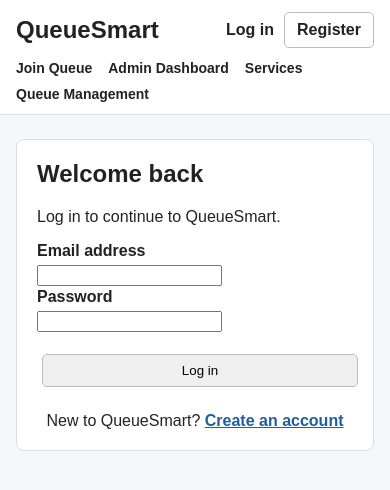
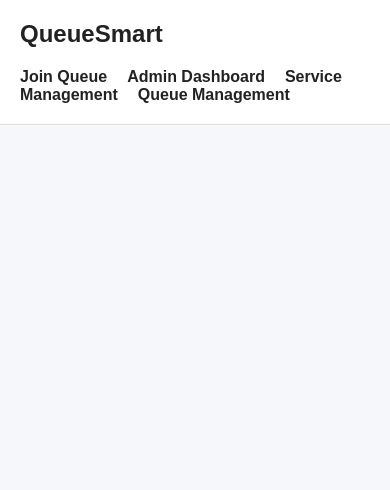
Before and after one commit to Aldahiree/QueueSmart, a React app in the folder frontend/: page /login in a window 390 px wide. Shown: the top 490 px of the page. Built offline with nearby package versions, Linux system fonts and the light colour scheme; the HTML template or start-up script is replaced by a standard one.

Commit message:
Solved Conflict

```diff
--- a/frontend/src/App.css
+++ b/frontend/src/App.css
@@ -2,85 +2,25 @@
   min-height: 100vh;
 }
 
-.app-shell {
-  min-height: 100vh;
-  display: flex;
-  flex-direction: column;
-}
-
 .navbar {
   background-color: white;
+  padding: 20px;
   border-bottom: 1px solid #ddd;
 }
 
-.navbar-inner {
-  max-width: 1060px;
-  min-height: 72px;
-  margin: auto;
-  padding: 12px 30px;
-  display: flex;
-  align-items: center;
-  justify-content: space-between;
-  gap: 18px;
-}
-
-.navbar-brand {
-  color: #222;
-  text-decoration: none;
-  white-space: nowrap;
-}
-
-.navbar-brand h2 {
-  margin: 0;
-}
-
-.navbar-links,
-.navbar-account {
-  display: flex;
-  align-items: center;
-  gap: 16px;
+.navbar h2 {
+  margin-top: 0;
 }
 
 .navbar a {
+  margin-right: 20px;
   color: #222;
   text-decoration: none;
   font-weight: bold;
 }
 
-.navbar-links a:hover,
-.navbar-links a.active,
-.navbar-login:hover {
+.navbar a:hover {
   text-decoration: underline;
-}
-
-.navbar-account {
-  white-space: nowrap;
-}
-
-.navbar-user {
-  color: #555;
-  font-size: 14px;
-}
-
-.navbar .navbar-action,
-.navbar-register {
-  padding: 8px 12px;
-  border: 1px solid #bbb;
-  border-radius: 5px;
-  background: white;
-  color: #222;
-  font: inherit;
-  text-decoration: none;
-  cursor: pointer;
-}
-
-.navbar .navbar-action:hover,
-.navbar-register:hover {
-  background-color: #e9e9e9;
-}
-
-.app-main {
-  flex: 1;
 }
 
 .page-container {
@@ -113,89 +53,3 @@
   padding: 8px 14px;
   cursor: pointer;
 }
-
-.auth-page {
-  max-width: 520px;
-  padding-top: 48px;
-}
-
-.auth-card {
-  margin-top: 0;
-}
-
-.auth-card h1 {
-  margin-top: 0;
-}
-
-.auth-form input {
-  margin-bottom: 2px;
-}
-
-.auth-form input:focus {
-  outline: 2px solid #7da7d9;
-  outline-offset: 1px;
-}
-
-.auth-submit {
-  width: 100%;
-  margin-top: 20px;
-}
-
-.auth-error {
-  margin: 12px 0 0;
-  color: #b42318;
-}
-
-.auth-switch {
-  margin: 20px 0 0;
-  text-align: center;
-}
-
-.auth-switch a {
-  color: #1d5f9e;
-  font-weight: bold;
-}
-
-@media (max-width: 850px) {
-  .navbar-inner {
-    flex-wrap: wrap;
-    justify-content: center;
-    padding: 14px 20px;
-  }
-
-  .navbar-brand {
-    margin-right: auto;
-  }
-
-  .navbar-links {
-    order: 3;
-    width: 100%;
-    justify-content: center;
-    flex-wrap: wrap;
-    gap: 10px 16px;
-  }
-}
-
-@media (max-width: 520px) {
-  .navbar-inner {
-    padding: 12px 16px;
-    gap: 12px;
-  }
-
-  .navbar-links {
-    justify-content: flex-start;
-    font-size: 14px;
-  }
-
-  .navbar-account {
-    gap: 10px;
-  }
-
-  .navbar-user {
-    display: none;
-  }
-
-  .auth-page {
-    padding: 24px 16px;
-  }
-}
--- a/frontend/src/App.jsx
+++ b/frontend/src/App.jsx
@@ -1,61 +1,32 @@
-import { useState } from 'react'
-import { BrowserRouter, Routes, Route, Navigate } from 'react-router-dom'
+import { BrowserRouter, Routes, Route, Link } from 'react-router-dom'
 import './App.css'
 
-import Navbar from './components/Navbar'
-import Login from './pages/Login'
-import Register from './pages/Register'
 import JoinQueue from './pages/JoinQueue'
 import AdminDashboard from './pages/AdminDashboard'
 import ServiceManagement from './pages/ServiceManagement'
 import QueueManagement from './pages/QueueManagement'
 
 function App() {
-  const [users, setUsers] = useState([])
-  const [currentUser, setCurrentUser] = useState(null)
-
-  function handleRegister({ name, email, password }) {
-    const normalizedEmail = email.trim().toLowerCase()
-    if (users.some((user) => user.email === normalizedEmail)) {
-      return { success: false, message: 'An account with this email already exists.' }
-    }
-
-    const newUser = { name: name.trim(), email: normalizedEmail, password }
-    setUsers((existingUsers) => [...existingUsers, newUser])
-    setCurrentUser({ name: newUser.name, email: newUser.email })
-    return { success: true }
-  }
-
-  function handleLogin({ email, password }) {
-    const normalizedEmail = email.trim().toLowerCase()
-    const user = users.find(
-      (savedUser) => savedUser.email === normalizedEmail && savedUser.password === password,
-    )
-    if (!user) {
-      return { success: false, message: 'Email or password is incorrect.' }
-    }
-
-    setCurrentUser({ name: user.name, email: user.email })
-    return { success: true }
-  }
-
   return (
     <BrowserRouter>
-      <div className="app-shell">
-        <Navbar currentUser={currentUser} onLogout={() => setCurrentUser(null)} />
-        <main className="app-main">
+
+      <nav className="navbar">
+        <h2>QueueSmart</h2>
+
+        <Link to="/join-queue">Join Queue</Link>
+        <Link to="/admin">Admin Dashboard</Link>
+        <Link to="/admin/services">Service Management</Link>
+        <Link to="/admin/queue">Queue Management</Link>
+      </nav>
+
       <Routes>
         <Route path="/" element={<JoinQueue />} />
         <Route path="/join-queue" element={<JoinQueue />} />
         <Route path="/admin" element={<AdminDashboard />} />
         <Route path="/admin/services" element={<ServiceManagement />} />
         <Route path="/admin/queue" element={<QueueManagement />} />
-            <Route path="/login" element={<Login onLogin={handleLogin} />} />
-            <Route path="/register" element={<Register onRegister={handleRegister} />} />
-            <Route path="*" element={<Navigate to="/join-queue" replace />} />
       </Routes>
-        </main>
-      </div>
+
     </BrowserRouter>
   )
 }
```
Also changed, not shown: frontend/src/data/mockData.js (line endings or trailing spaces). Lines whose indentation alone changed are shown as unchanged.
